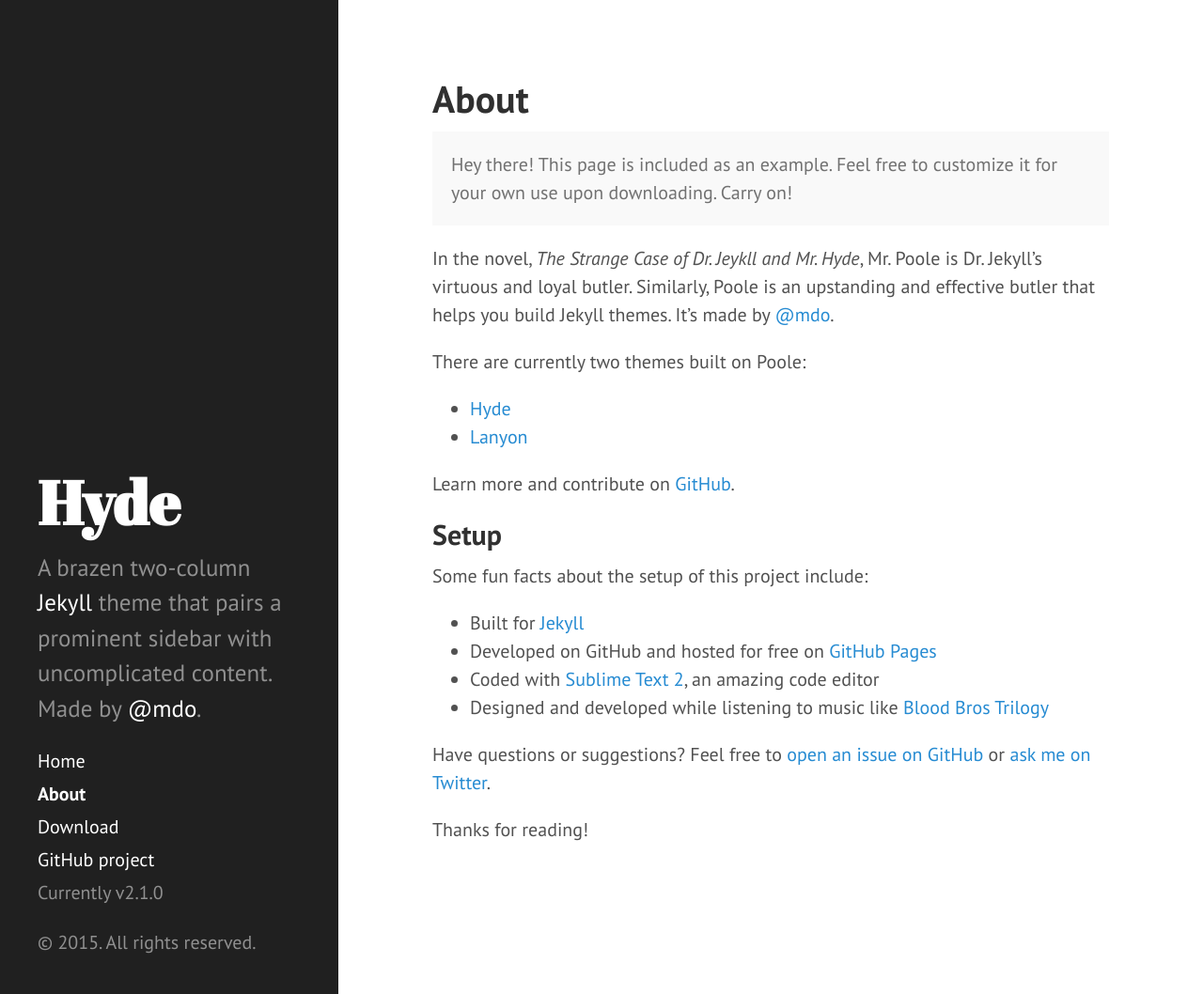
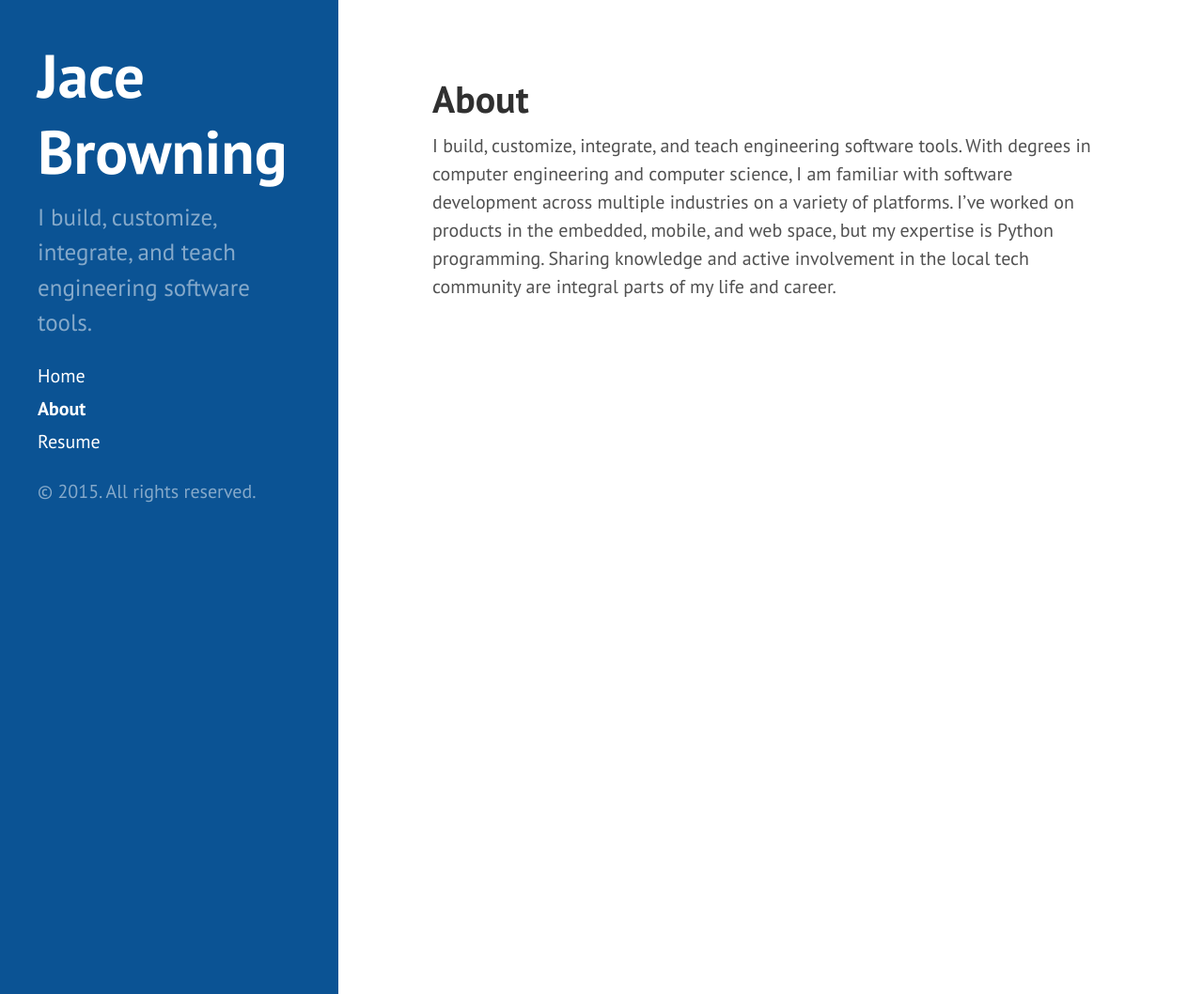
Before and after one commit to jacebrowning/jacebrowning.info, a Jekyll site: the page built from about.md, in a window 1280 px wide and 1058 px high. Shown: the whole window at 94% size. Built offline with Jekyll 4.4.1, drawn with Linux system fonts in a browser that asks for light colours; Markdown is read by kramdown in place of the engine named in the settings.

Commit message:
Add initial post with resume

```diff
--- a/_config.yml
+++ b/_config.yml
@@ -7,20 +7,16 @@
 relative_permalinks: true
 
 # Setup
-title:            Hyde
-tagline:          'A Jekyll theme'
-description:      'A brazen two-column <a href="http://jekyllrb.com" target="_blank">Jekyll</a> theme that pairs a prominent sidebar with uncomplicated content. Made by <a href="https://twitter.com/mdo" target="_blank">@mdo</a>.'
-url:              http://hyde.getpoole.com
+title:            Jace Browning
+tagline:          'Software Craftsman'
+description:      'I build, customize, integrate, and teach engineering software tools.'
+url:              http://jacebrowning.info
 baseurl:          /
+downloads:        /downloads
 
 author:
-  name:           'Mark Otto'
-  url:            https://twitter.com/mdo
+  name:           'Jace Browning'
+  twitter:        https://twitter.com/jacebrowning
+  speakerdeck:    https://speakerdeck.com/jacebrowning
 
 paginate:         5
-
-# Custom vars
-version:          2.1.0
-
-github:
-  repo:           https://github.com/poole/hyde
--- a/_includes/head.html
+++ b/_includes/head.html
@@ -8,16 +8,16 @@
 
   <title>
     {% if page.title == "Home" %}
-      {{ site.title }} &middot; {{ site.tagline }}
+      {{ site.title }}
     {% else %}
-      {{ page.title }} &middot; {{ site.title }}
+      {{ site.title }} &middot; {{ page.title }}
     {% endif %}
   </title>
 
   <!-- CSS -->
   <link rel="stylesheet" href="{{ site.baseurl }}public/css/poole.css">
   <link rel="stylesheet" href="{{ site.baseurl }}public/css/syntax.css">
-  <link rel="stylesheet" href="{{ site.baseurl }}public/css/hyde.css">
+  <link rel="stylesheet" href="{{ site.baseurl }}public/css/custom.css">
   <link rel="stylesheet" href="http://fonts.googleapis.com/css?family=PT+Sans:400,400italic,700|Abril+Fatface">
 
   <!-- Icons -->
--- a/_includes/sidebar.html
+++ b/_includes/sidebar.html
@@ -1,10 +1,8 @@
 <div class="sidebar">
-  <div class="container sidebar-sticky">
+  <div class="container">
     <div class="sidebar-about">
       <h1>
-        <a href="{{ site.baseurl }}">
           {{ site.title }}
-        </a>
       </h1>
       <p class="lead">{{ site.description }}</p>
     </div>
@@ -25,10 +23,7 @@
           {% endif %}
         {% endif %}
       {% endfor %}
-
-      <a class="sidebar-nav-item" href="{{ site.github.repo }}/archive/v{{ site.version }}.zip">Download</a>
-      <a class="sidebar-nav-item" href="{{ site.github.repo }}">GitHub project</a>
-      <span class="sidebar-nav-item">Currently v{{ site.version }}</span>
+      <a class="sidebar-nav-item" href="{{ site.downloads }}/Jace_Browning_Resume.pdf">Resume</a>
     </nav>
 
     <p>&copy; {{ site.time | date: '%Y' }}. All rights reserved.</p>
--- a/_layouts/default.html
+++ b/_layouts/default.html
@@ -3,7 +3,7 @@
 
   {% include head.html %}
 
-  <body>
+  <body  class="theme-custom-blue">
 
     {% include sidebar.html %}
 
--- a/about.md
+++ b/about.md
@@ -3,28 +3,4 @@
 title: About
 ---
 
-<p class="message">
-  Hey there! This page is included as an example. Feel free to customize it for your own use upon downloading. Carry on!
-</p>
-
-In the novel, *The Strange Case of Dr. Jeykll and Mr. Hyde*, Mr. Poole is Dr. Jekyll's virtuous and loyal butler. Similarly, Poole is an upstanding and effective butler that helps you build Jekyll themes. It's made by [@mdo](https://twitter.com/mdo).
-
-There are currently two themes built on Poole:
-
-* [Hyde](http://hyde.getpoole.com)
-* [Lanyon](http://lanyon.getpoole.com)
-
-Learn more and contribute on [GitHub](https://github.com/poole).
-
-## Setup
-
-Some fun facts about the setup of this project include:
-
-* Built for [Jekyll](http://jekyllrb.com)
-* Developed on GitHub and hosted for free on [GitHub Pages](https://pages.github.com)
-* Coded with [Sublime Text 2](http://sublimetext.com), an amazing code editor
-* Designed and developed while listening to music like [Blood Bros Trilogy](https://soundcloud.com/maddecent/sets/blood-bros-series)
-
-Have questions or suggestions? Feel free to [open an issue on GitHub](https://github.com/poole/issues/new) or [ask me on Twitter](https://twitter.com/mdo).
-
-Thanks for reading!
+I build, customize, integrate, and teach engineering software tools. With degrees in computer engineering and computer science, I am familiar with software development across multiple industries on a variety of platforms. I’ve worked on products in the embedded, mobile, and web space, but my expertise is Python programming. Sharing knowledge and active involvement in the local tech community are integral parts of my life and career.
--- /dev/null
+++ b/public/css/custom.css
@@ -0,0 +1,242 @@
+/*
+ * Contents
+ *
+ * Global resets
+ * Sidebar
+ * Container
+ * Reverse layout
+ * Themes
+ */
+
+
+/*
+ * Global resets
+ *
+ * Update the foundational and global aspects of the page.
+ */
+
+html {
+  font-family: "PT Sans", Helvetica, Arial, sans-serif;
+}
+@media (min-width: 48em) {
+  html {
+    font-size: 16px;
+  }
+}
+@media (min-width: 58em) {
+  html {
+    font-size: 20px;
+  }
+}
+
+
+/*
+ * Sidebar
+ *
+ * Flexible banner for housing site name, intro, and "footer" content. Starts
+ * out above content in mobile and later moves to the side with wider viewports.
+ */
+
+.sidebar {
+  text-align: center;
+  padding: 2rem 1rem;
+  color: rgba(255,255,255,.5);
+  background-color: #202020;
+}
+@media (min-width: 48em) {
+  .sidebar {
+    position: fixed;
+    top: 0;
+    left: 0;
+    bottom: 0;
+    width: 18rem;
+    text-align: left;
+  }
+}
+
+/* Sidebar links */
+.sidebar a {
+  color: #fff;
+}
+
+/* About section */
+.sidebar-about h1 {
+  color: #fff;
+  margin-top: 0;
+  font-size: 3.25rem;
+}
+
+/* Sidebar nav */
+.sidebar-nav {
+  margin-bottom: 1rem;
+}
+.sidebar-nav-item {
+  display: block;
+  line-height: 1.75;
+}
+a.sidebar-nav-item:hover,
+a.sidebar-nav-item:focus {
+  text-decoration: underline;
+}
+.sidebar-nav-item.active {
+  font-weight: bold;
+}
+
+/* Sticky sidebar
+ *
+ * Add the `sidebar-sticky` class to the sidebar's container to affix it the
+ * contents to the bottom of the sidebar in tablets and up.
+ */
+
+@media (min-width: 48em) {
+  .sidebar-sticky {
+    position: absolute;
+    right:  1rem;
+    bottom: 1rem;
+    left:   1rem;
+  }
+}
+
+
+/* Container
+ *
+ * Align the contents of the site above the proper threshold with some margin-fu
+ * with a 25%-wide `.sidebar`.
+ */
+
+.content {
+  padding-top:    4rem;
+  padding-bottom: 4rem;
+}
+
+@media (min-width: 48em) {
+  .content {
+    max-width: 38rem;
+    margin-left: 20rem;
+    margin-right: 2rem;
+  }
+}
+
+@media (min-width: 64em) {
+  .content {
+    margin-left: 22rem;
+    margin-right: 4rem;
+  }
+}
+
+
+/*
+ * Reverse layout
+ *
+ * Flip the orientation of the page by placing the `.sidebar` on the right.
+ */
+
+@media (min-width: 48em) {
+  .layout-reverse .sidebar {
+    left: auto;
+    right: 0;
+  }
+  .layout-reverse .content {
+    margin-left: 2rem;
+    margin-right: 20rem;
+  }
+}
+
+@media (min-width: 64em) {
+  .layout-reverse .content {
+    margin-left: 4rem;
+    margin-right: 22rem;
+  }
+}
+
+
+
+/*
+ * Themes
+ *
+ * As of v1.1, Hyde includes optional themes to color the sidebar and links
+ * within blog posts. To use, add the class of your choosing to the `body`.
+ */
+
+/* Base16 (http://chriskempson.github.io/base16/#default) */
+
+/* Red */
+.theme-base-08 .sidebar {
+  background-color: #ac4142;
+}
+.theme-base-08 .content a,
+.theme-base-08 .related-posts li a:hover {
+  color: #ac4142;
+}
+
+/* Orange */
+.theme-base-09 .sidebar {
+  background-color: #d28445;
+}
+.theme-base-09 .content a,
+.theme-base-09 .related-posts li a:hover {
+  color: #d28445;
+}
+
+/* Yellow */
+.theme-base-0a .sidebar {
+  background-color: #f4bf75;
+}
+.theme-base-0a .content a,
+.theme-base-0a .related-posts li a:hover {
+  color: #f4bf75;
+}
+
+/* Green */
+.theme-base-0b .sidebar {
+  background-color: #90a959;
+}
+.theme-base-0b .content a,
+.theme-base-0b .related-posts li a:hover {
+  color: #90a959;
+}
+
+/* Cyan */
+.theme-base-0c .sidebar {
+  background-color: #75b5aa;
+}
+.theme-base-0c .content a,
+.theme-base-0c .related-posts li a:hover {
+  color: #75b5aa;
+}
+
+/* Blue */
+.theme-base-0d .sidebar {
+  background-color: #6a9fb5;
+}
+.theme-base-0d .content a,
+.theme-base-0d .related-posts li a:hover {
+  color: #6a9fb5;
+}
+
+/* Magenta */
+.theme-base-0e .sidebar {
+  background-color: #aa759f;
+}
+.theme-base-0e .content a,
+.theme-base-0e .related-posts li a:hover {
+  color: #aa759f;
+}
+
+/* Brown */
+.theme-base-0f .sidebar {
+  background-color: #8f5536;
+}
+.theme-base-0f .content a,
+.theme-base-0f .related-posts li a:hover {
+  color: #8f5536;
+}
+
+/* Custom Blue */
+.theme-custom-blue .sidebar {
+  background-color: #0B5394;
+}
+.theme-custom-blue .content a,
+.theme-custom-blue .related-posts li a:hover {
+  color: #0B5394;
+}
```
Also changed, not shown: _posts/2015-03-20-my-new-site.md (added, +8 -0 lines), README.md (deleted), _drafts/example-content.md (renamed from _posts/2012-02-07-example-content.md), _drafts/introducing-hyde.md (renamed from _posts/2013-12-28-introducing-hyde.md), _drafts/whats-jekyll.md (renamed from _posts/2012-02-06-whats-jekyll.md), public/apple-touch-icon-144-precomposed.png (deleted), 5 other files.
